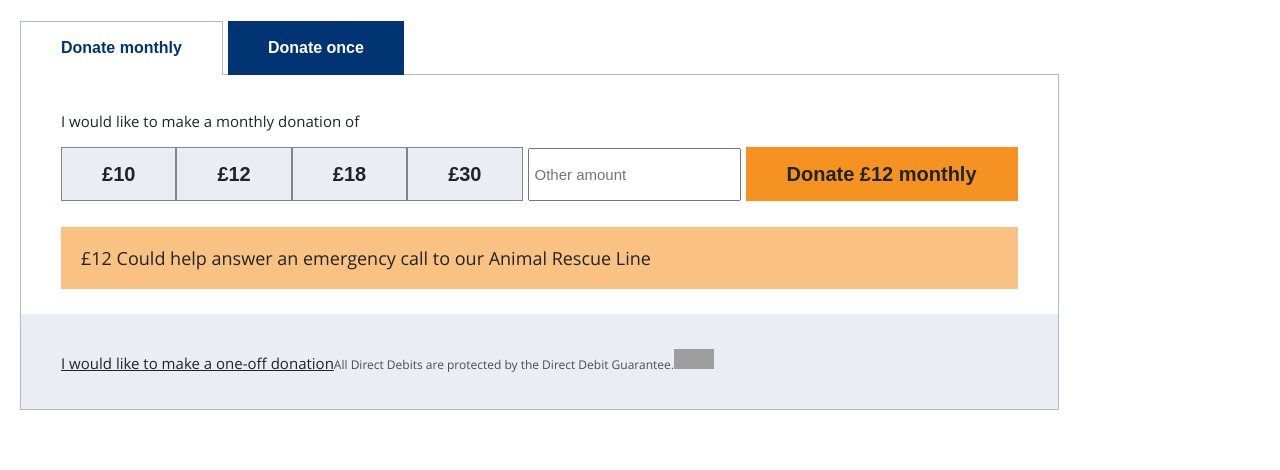
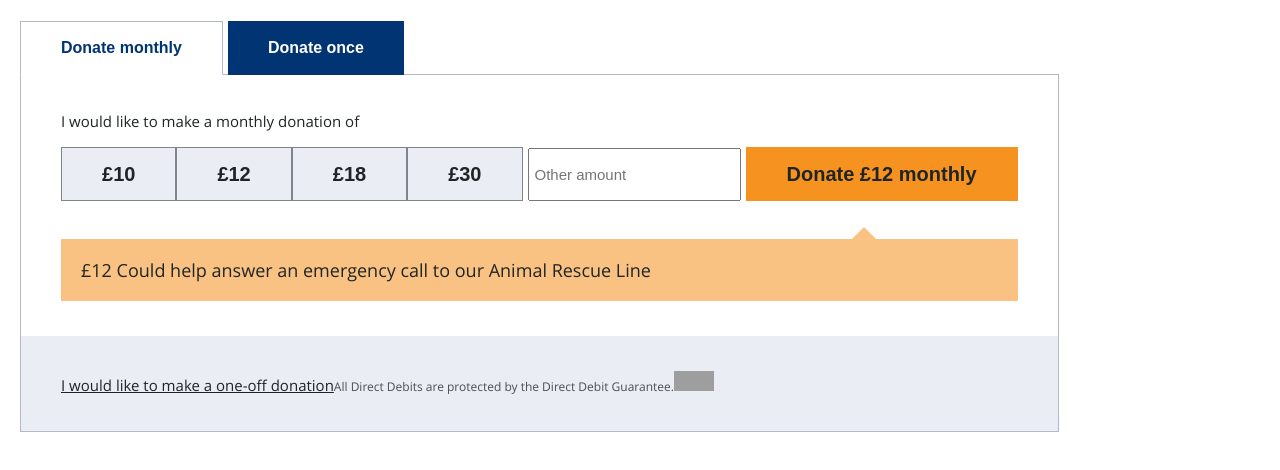
Before and after one commit to justtoconfirm/donation-component, a Gatsby site: page / in a window 1280 px wide. Built offline with nearby package versions, Linux system fonts and the light colour scheme; Gatsby itself is replaced by a stand-in of ours; grey boxes are pictures that could not be loaded.

Commit message:
Add triangle/arrow to the Message component

```diff
--- a/src/components/atoms/message/Message.js
+++ b/src/components/atoms/message/Message.js
@@ -12,7 +12,10 @@ const Message = props => {
 
 	return (
 		<>
-			<div {...{ className }}>{ children }</div>
+			<div className='a-message-container'>
+				<div className='a-message-arrow'></div>
+				<div {...{ className }}>{ children }</div>
+			</div>
 		</>
 	)
 }
--- a/src/components/atoms/message/message.scss
+++ b/src/components/atoms/message/message.scss
@@ -1,6 +1,29 @@
 $message-color: #F69220;
 
 .a-message {
+	&-container {
+		width: 100%;
+		display: block;
+		position: relative;
+		top: -10px;
+	}
+
+	&-arrow {
+		width: 0;
+		height: 0;
+		border-left: 12px solid transparent;
+		border-right: 12px solid transparent;
+		border-bottom: 12px solid lighten($message-color, 20%);
+		position: relative;
+		top: 25px;
+		display: block;
+		margin: 0 auto;
+
+		@media (min-width: 1024px) {
+			left: 325px;
+		}
+	}
+
 	background-color: lighten($message-color, 20%);
 	color: #1F2526;
 	margin-top: 25px;
```
